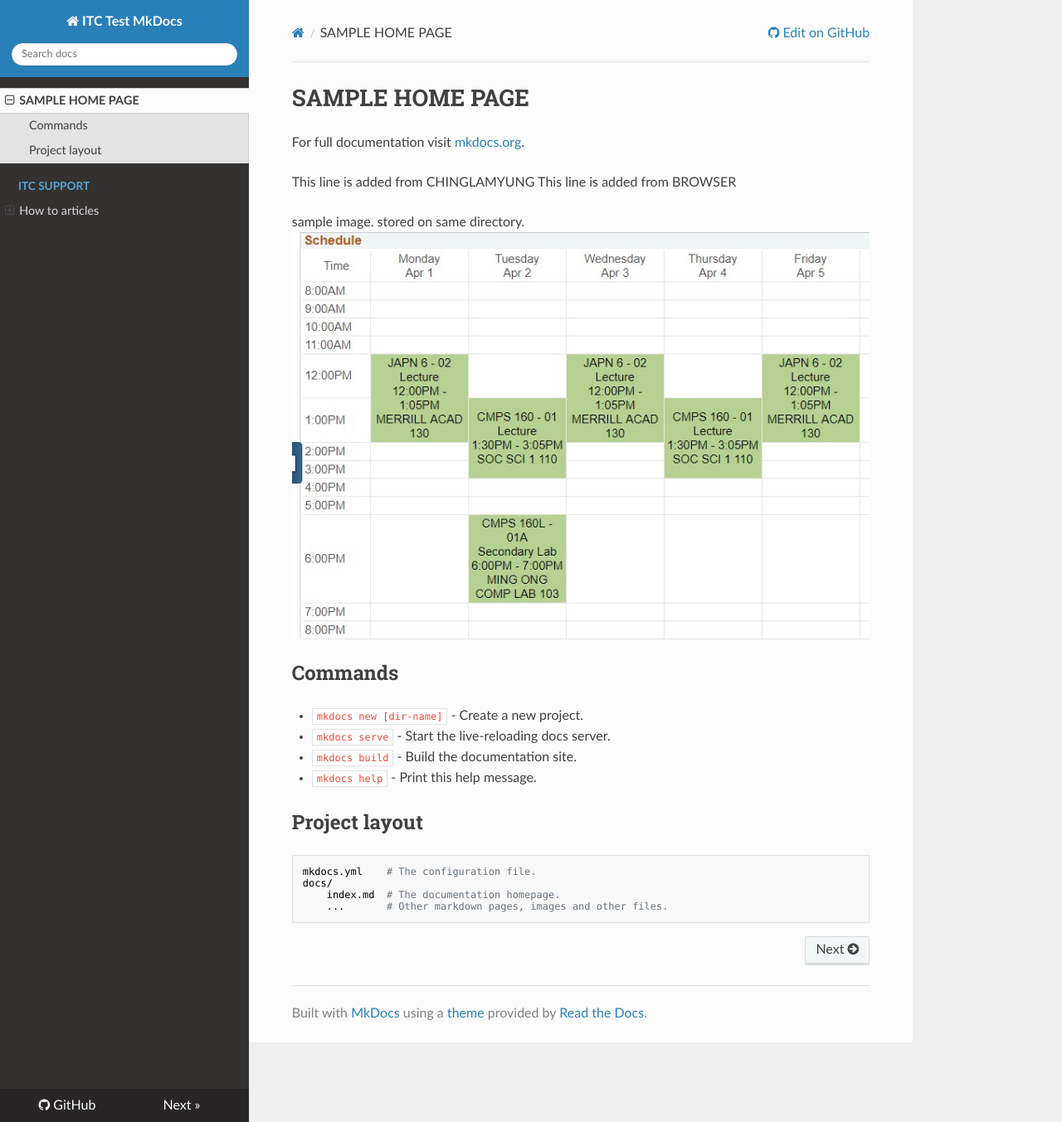
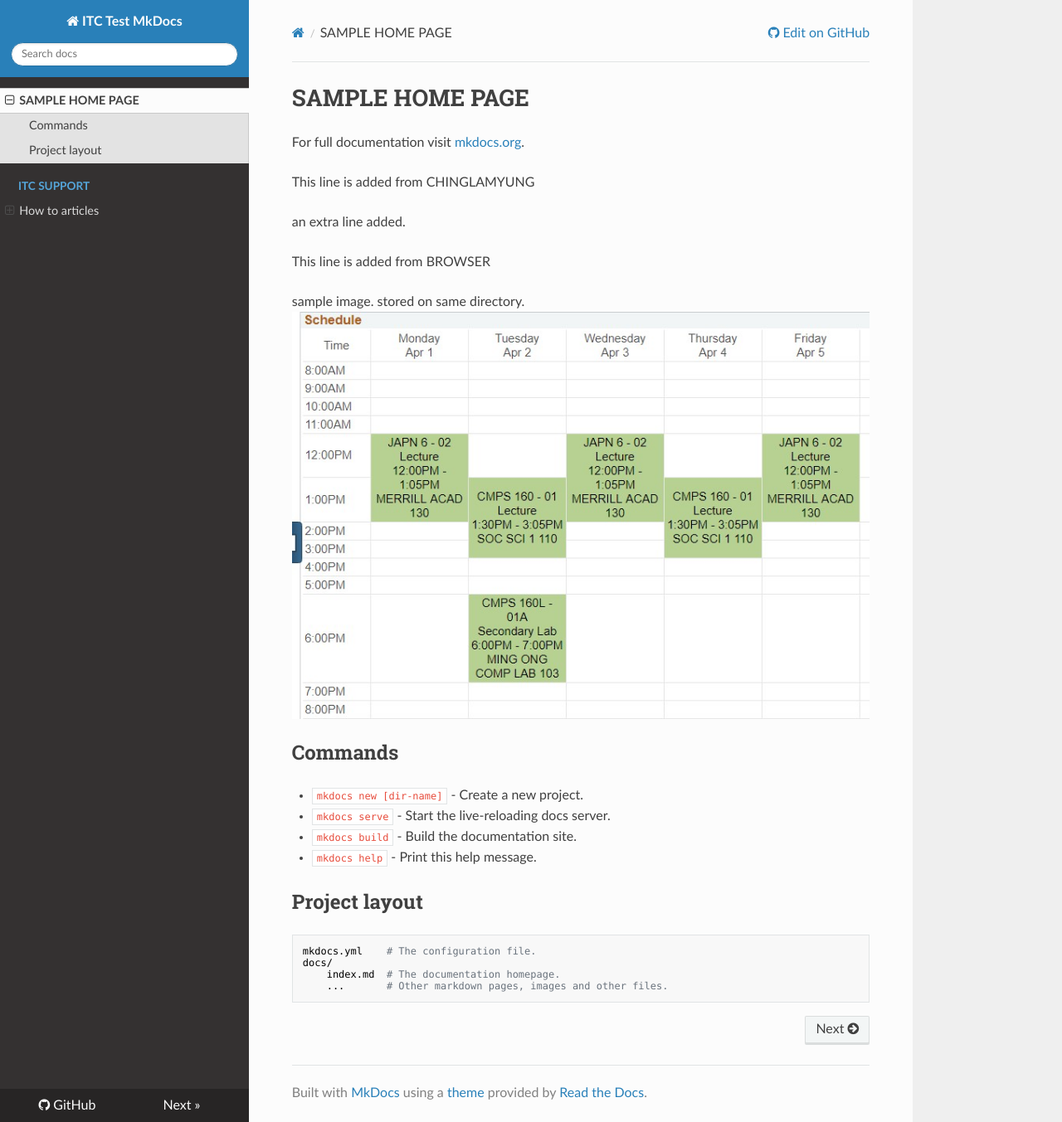
Before and after one commit to ITConductorDocs/DocTest, an MkDocs documentation site: the page built from docs/index.md, in a window 1280 px wide and 1353 px high. Shown: the whole window at 83% size. Built offline with MkDocs 1.6.1, drawn with Linux system fonts in a browser that asks for light colours; nearby versions of some CDN libraries.

Commit message:
Update index.md
5-1 5-01 pm

```diff
--- a/docs/index.md
+++ b/docs/index.md
@@ -3,6 +3,9 @@
 For full documentation visit [mkdocs.org](https://mkdocs.org).
 
 This line is added from CHINGLAMYUNG
+
+an extra line added.
+
 This line is added from BROWSER
 
 sample image. stored on same directory.
```
